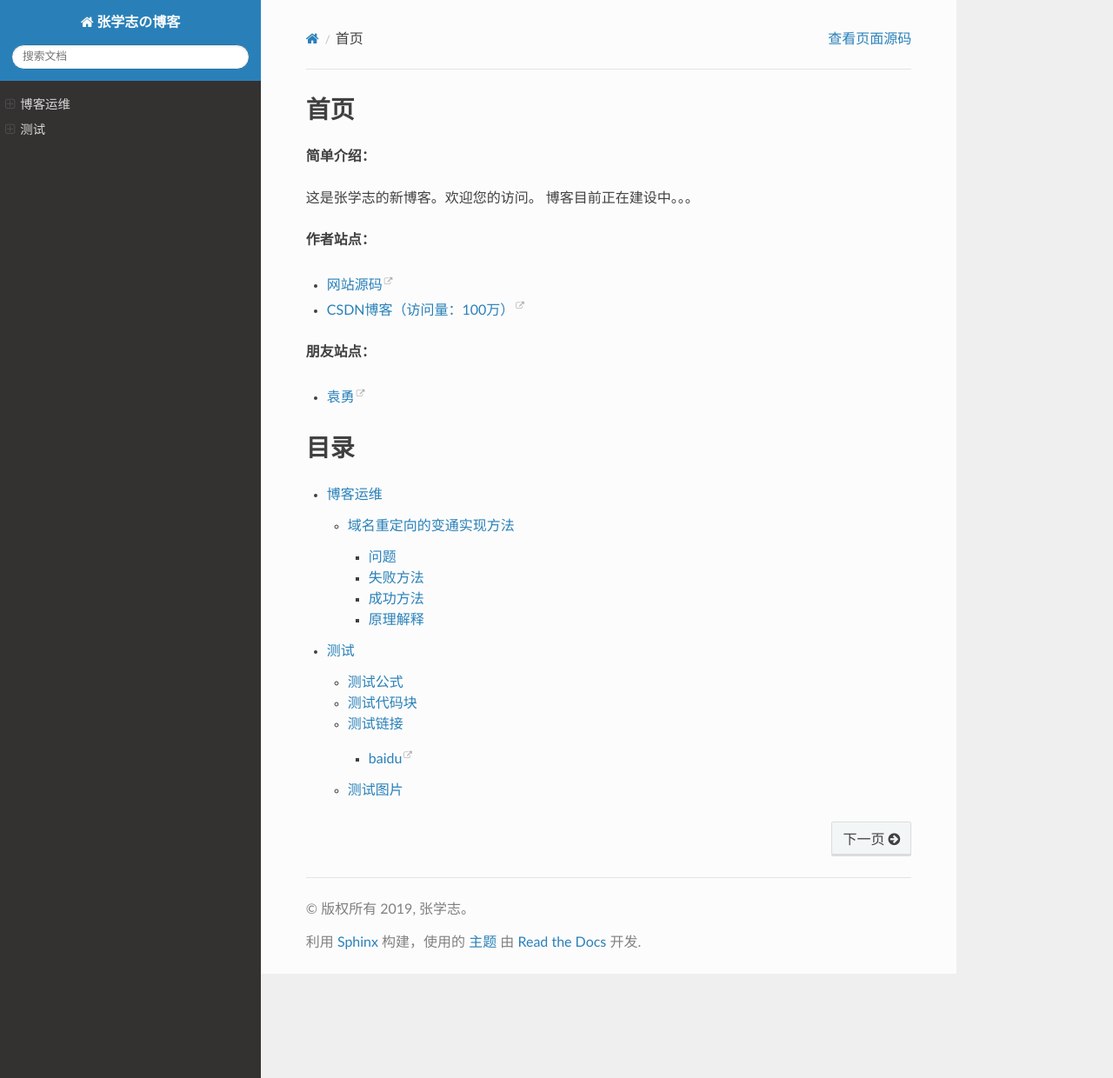
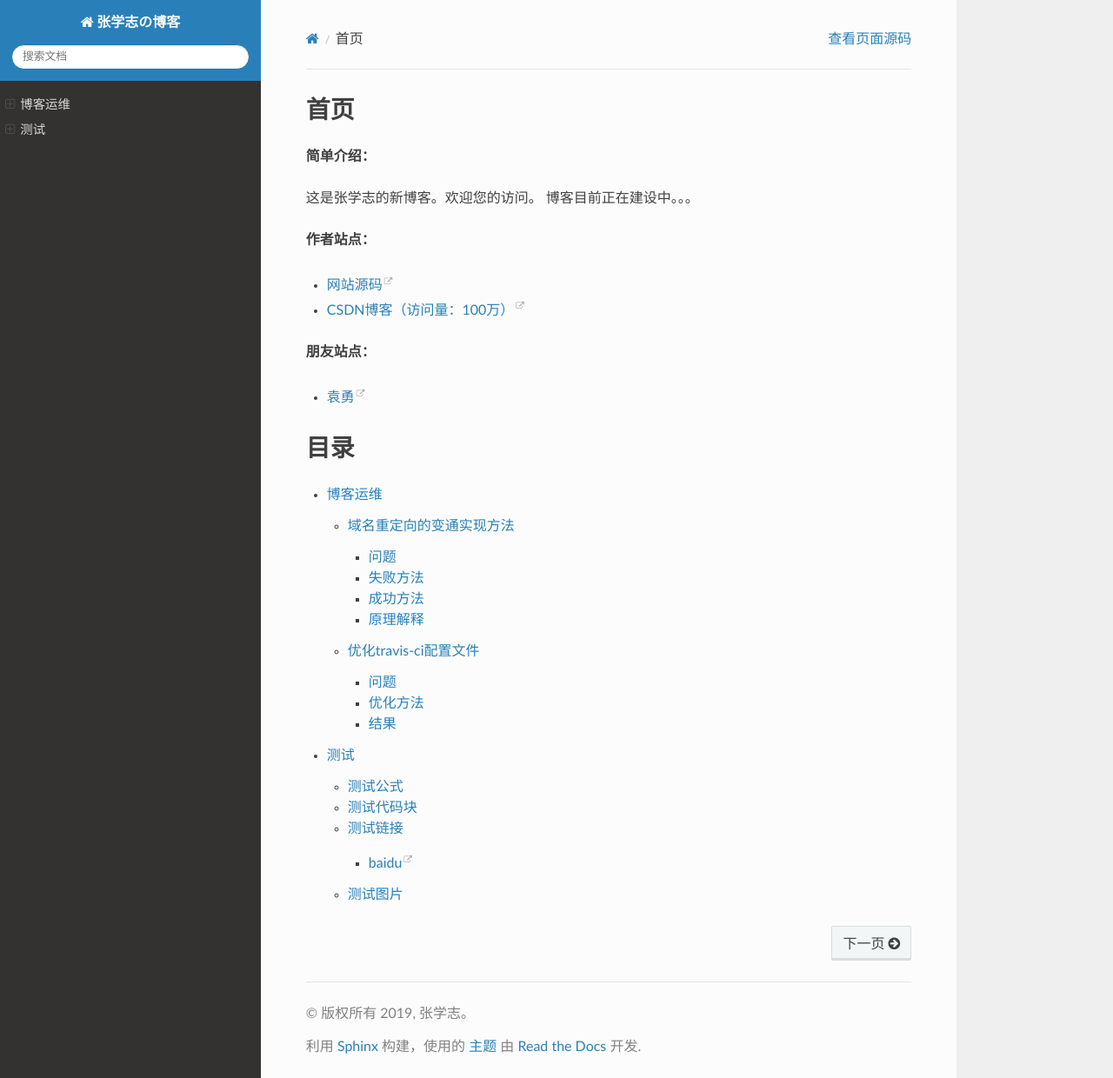
Before and after one commit to algoboy101/note, a Sphinx documentation site: the page built from source/index.rst, in a window 1280 px wide and 1240 px high. Shown: the whole window at 87% size. Built offline with Sphinx 7.4.7 and the Read the Docs theme 2.0.0, drawn with Linux system fonts in a browser that asks for light colours; some of the changed lines change nothing that is shown.

Commit message:
add new post 优化travis-ci配置文件

````diff
--- a/source/博客运维/index.rst
+++ b/source/博客运维/index.rst
@@ -5,3 +5,4 @@
    :maxdepth: 5
 
    域名重定向的变通实现方法.md
+   travis-ci配置文件优化.md
--- /dev/null
+++ b/source/博客运维/travis-ci配置文件优化.md
@@ -0,0 +1,52 @@
+# 优化travis-ci配置文件
+
+## 问题
+* 旧版本的`.travis.yml`内容如下：
+```yaml
+language: python - "3.7"
+
+before_install:
+    - wget https://repo.anaconda.com/miniconda/Miniconda3-latest-Linux-x86_64.sh -O miniconda.sh
+    - chmod +x miniconda.sh
+    - "./miniconda.sh -b"
+    - export PATH=/home/travis/miniconda3/bin:$PATH
+    - conda update --yes conda
+    - sudo ln -s /run/shm /dev/shm
+install:
+    - conda install --yes python="3.7" psutil sphinx numpy scipy gdal cython h5py pycurl shapely mock matplotlib
+    - pip install --user travis-sphinx recommonmark sphinx_rtd_theme
+script:
+    # travis-sphinx build --source=./
+    travis-sphinx build --source=./source
+after_success:
+    # travis-sphinx deploy
+    travis-sphinx deploy --cname www.xuezhisd.top
+```
+* 构建时间是2分钟多，作者认为时间太长，有优化空间。
+
+## 优化方法
+* **分析：** 时间都浪费在`miniconda`相关的操作上;
+* **思路：** 将`miniconda`干掉，直接使用`系统自带的python3`；
+* 使用`apt`安装pip3，并升级；
+* 使用`pip`直接安装`sphinx`等相关的package。
+* 新版本的`.travis.yml`内容如下所示：
+```yaml
+language: python - "3.7"
+
+before_install:
+    #- sudo apt-get update
+    - sudo apt-get install python3-pip python3-setuptools python3-wheel
+    - sudo pip3 install pip --upgrade
+    - sudo apt-get remove python3-pip
+install:
+    - pip3 install --user sphinx travis-sphinx recommonmark sphinx_rtd_theme
+script:
+    # travis-sphinx build --source=./
+    travis-sphinx build --source=./source
+after_success:
+    # travis-sphinx deploy
+    travis-sphinx deploy --cname www.xuezhisd.top
+```
+
+## 结果
+* 时间从`2分钟多`，减少到`一分钟左右`。
````
Also changed, not shown: 2 other files.
